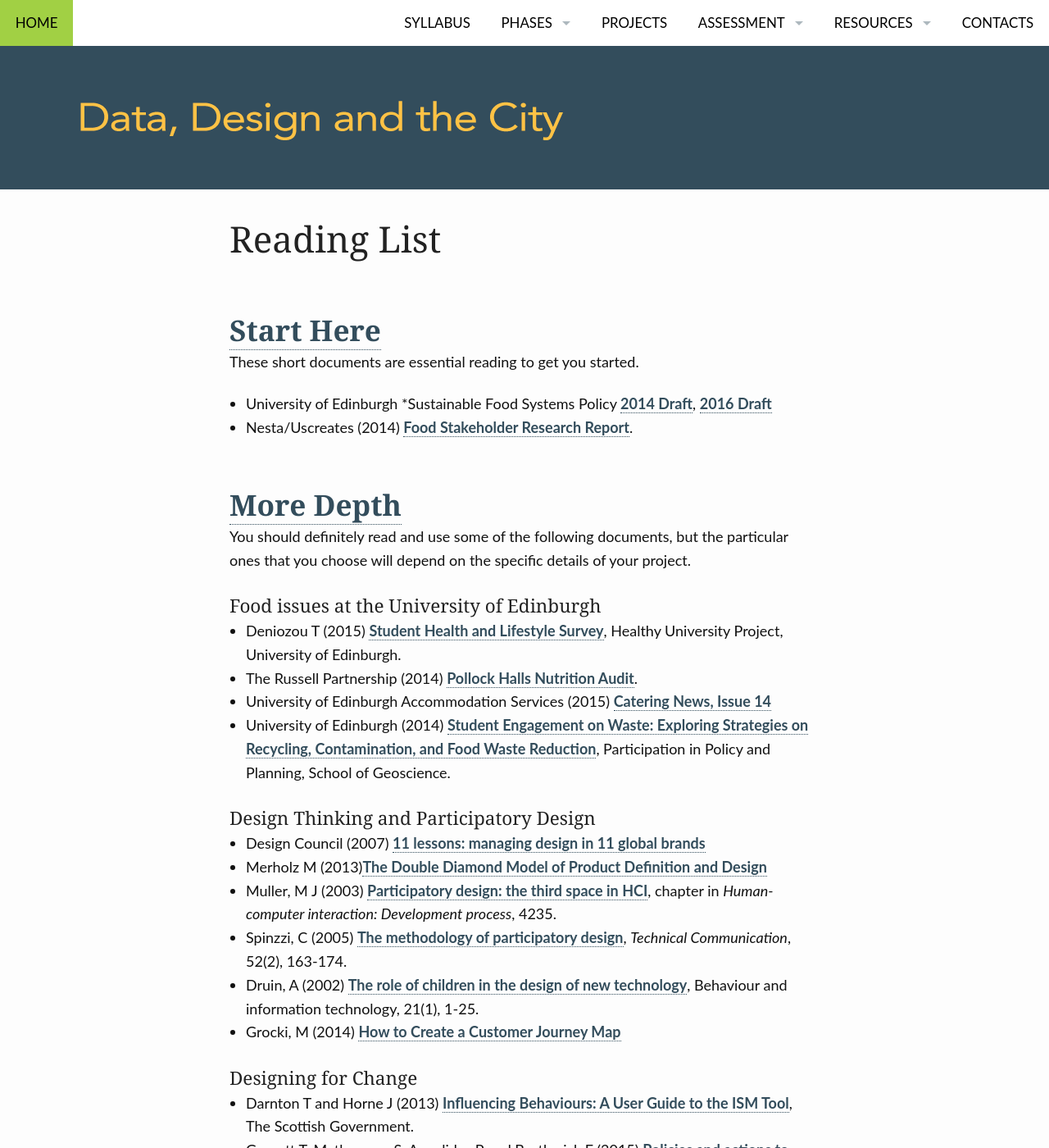
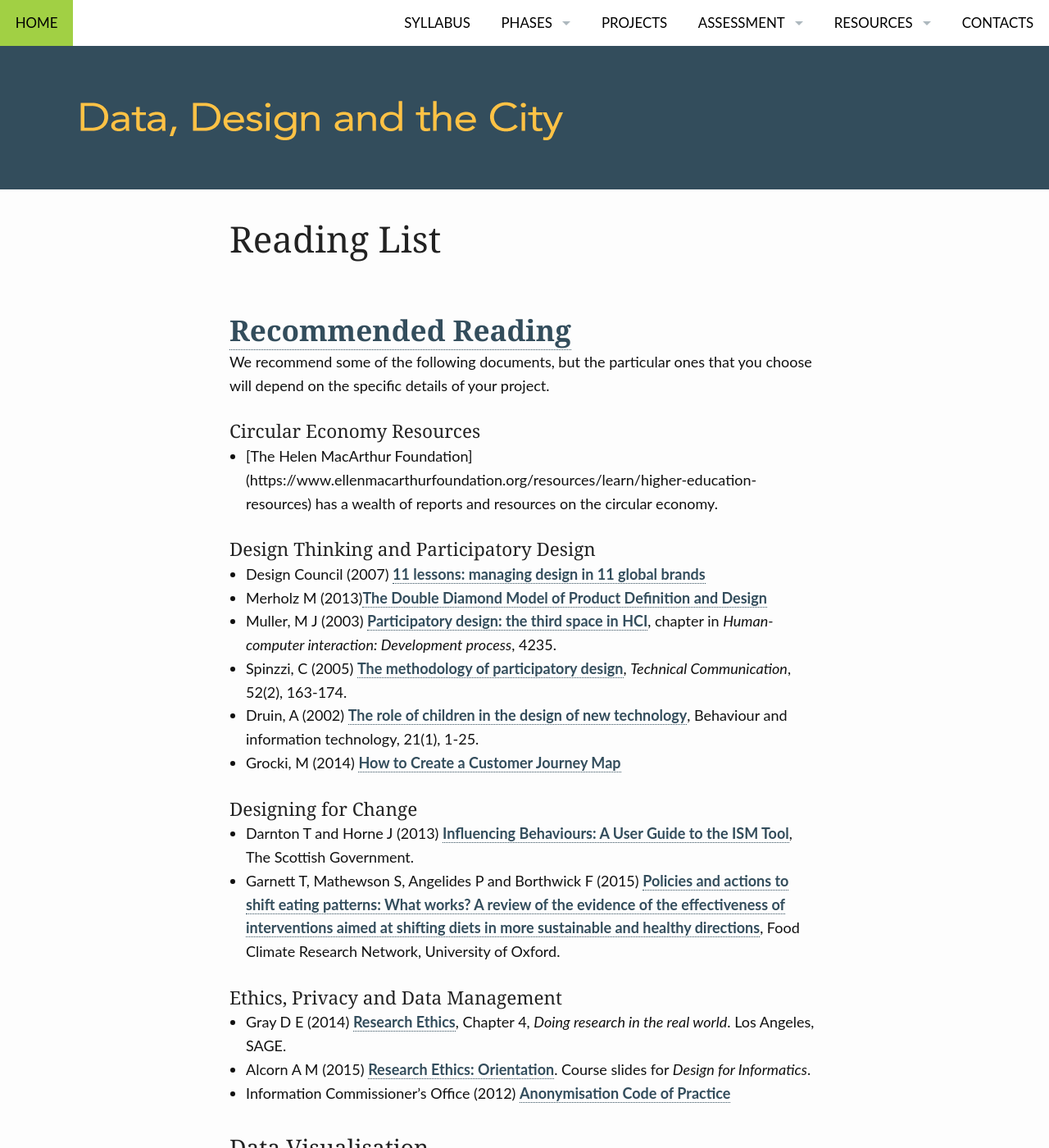
Before and after one commit to edinburghlivinglab/ddc, a Jekyll site: the page built from pages/reading_list.md, in a window 1280 px wide and 1400 px high. Shown: the whole window at 82% size. Built offline with Jekyll 4.4.1, drawn with Linux system fonts in a browser that asks for light colours.

Commit message:
Update reading_list.md

```diff
--- a/pages/reading_list.md
+++ b/pages/reading_list.md
@@ -6,25 +6,13 @@ teaser: ""
 permalink: "/reading_list/"
 ---
 
+## <a name="essential">Recommended Reading</a>
 
-## <a name="essential">Start Here</a>
+We recommend some of the following documents, but the particular ones that you choose will depend on the specific details of your project.
 
-These short documents are essential reading to get you started.
+#### Circular Economy Resources
 
-* University of Edinburgh *Sustainable Food Systems Policy [2014 Draft]({{ site.baseurl }}/course_docs/sustainable_food_policy_sept_2014.pdf), [2016 Draft]({{ site.baseurl }}/course_docs/sustainable_food_policy_jan_2016.pdf)
-* Nesta/Uscreates (2014) [Food Stakeholder Research Report](https://drive.google.com/file/d/0B7Nn3uWf9qCINjFFUDFibE45blU/edit?pref=2&pli=1).
-
-
-## <a name="more_depth">More Depth</a>
-
-You should definitely read and use some of the following documents, but the particular ones that you choose will depend on the specific details of your project.
-
-#### Food issues at the University of Edinburgh
-
-* Deniozou T (2015) [Student Health and Lifestyle Survey]({{ site.baseurl }}/course_docs/healthy_university_research_report.pdf), Healthy University Project, University of Edinburgh.
-* The Russell Partnership (2014) [Pollock Halls Nutrition Audit]({{ site.baseurl }}/course_docs/uoe_nutrition_audit.pdf).
-* University of Edinburgh Accommodation Services (2015) [Catering News, Issue 14]({{ site.baseurl }}/course_docs/Catering_News_Autumn_2015.pdf)
-* University of Edinburgh (2014) [Student Engagement on Waste: Exploring Strategies on Recycling, Contamination, and Food Waste Reduction]({{ site.baseurl }}/course_docs/food_waste_strategy.pdf), Participation in Policy and Planning, School of Geoscience.
+* [The Helen MacArthur Foundation] (https://www.ellenmacarthurfoundation.org/resources/learn/higher-education-resources) has a wealth of reports and resources on the circular economy.
 
 #### Design Thinking and Participatory Design
 
```
